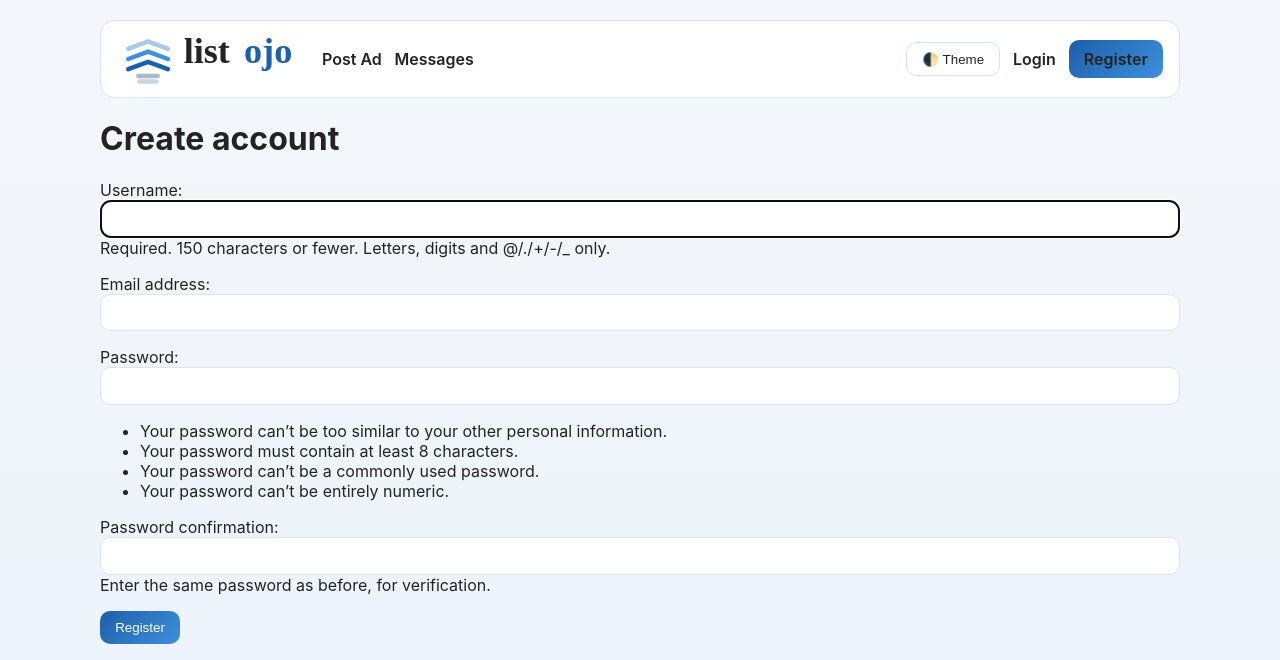
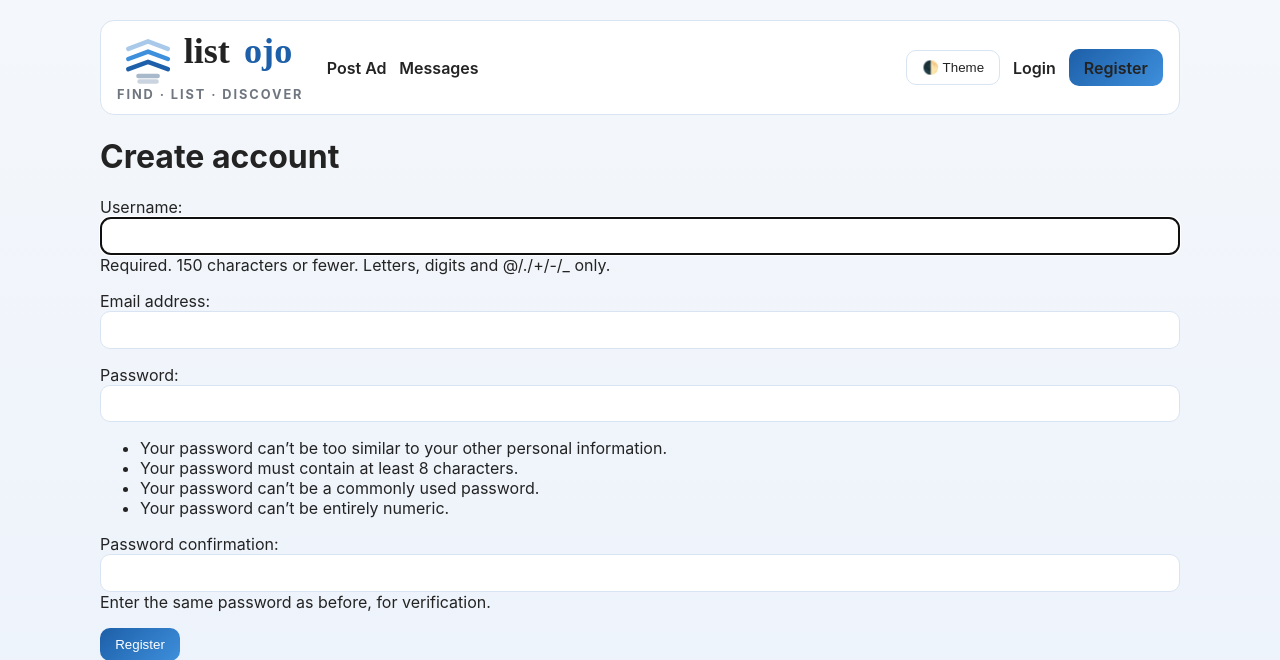
Before and after one commit to saichand003/classifieds, a Django app: page /accounts/register/ in a window 1280 px wide. Shown: the top 660 px of the page. Run offline with Django 5.2, Linux system fonts and the light colour scheme.

Commit message:
Align navbar links and add logo caption tagline

```diff
--- a/static/styles.css
+++ b/static/styles.css
@@ -27,9 +27,18 @@ body { font-family: Inter, Arial, sans-serif; background: var(--bg); color: var(
   display:flex; align-items:center; justify-content:space-between; gap:1rem; margin-bottom:1rem;
   background: var(--surface); border:1px solid var(--border); padding:.75rem 1rem; border-radius:14px;
 }
+.nav-left { display:flex; align-items:center; gap:1.1rem; flex-wrap:wrap; }
+.brand { display:flex; flex-direction:column; text-decoration:none; line-height:1.1; }
 .logo { height: 52px; width: auto; display:block; }
-.nav-links { display:flex; gap:.8rem; flex-wrap:wrap; align-items:center; }
-.nav-links a { text-decoration:none; color:var(--text); font-weight:600; }
+.logo-caption {
+  margin-top: .2rem;
+  font-size: .8rem;
+  letter-spacing: .15em;
+  color: var(--muted);
+  font-weight: 700;
+}
+.primary-links, .nav-links { display:flex; gap:.8rem; flex-wrap:wrap; align-items:center; }
+.primary-links a, .nav-links a { text-decoration:none; color:var(--text); font-weight:600; }
 .button, button {
   background: linear-gradient(135deg, var(--primary), var(--primary-2));
   color:white; border:none; border-radius:10px; padding:.55rem .95rem; cursor:pointer;
@@ -55,4 +64,5 @@ footer { text-align:center; padding-bottom:.8rem; }
 @media (max-width: 860px) {
   .filters { grid-template-columns: 1fr; }
   .logo { height: 44px; }
+  .logo-caption { font-size: .72rem; letter-spacing: .12em; }
 }
--- a/templates/base.html
+++ b/templates/base.html
@@ -10,10 +10,15 @@
 <body>
 <div class="container">
     <nav class="navbar">
-        <div class="nav-links">
-            <a class="brand" href="{% url 'listing_list' %}"><img src="{% static 'logo.svg' %}?v={{ UI_ASSET_VERSION }}" alt="Listojo" class="logo"></a>
-            <a href="{% url 'create_listing' %}">Post Ad</a>
-            <a href="{% url 'inbox' %}">Messages</a>
+        <div class="nav-left">
+            <a class="brand" href="{% url 'listing_list' %}">
+                <img src="{% static 'logo.svg' %}?v={{ UI_ASSET_VERSION }}" alt="Listojo" class="logo">
+                <span class="logo-caption">FIND · LIST · DISCOVER</span>
+            </a>
+            <div class="primary-links">
+                <a href="{% url 'create_listing' %}">Post Ad</a>
+                <a href="{% url 'inbox' %}">Messages</a>
+            </div>
         </div>
         <div class="nav-links">
             <button type="button" class="button secondary" data-theme-toggle>🌓 Theme</button>
```
